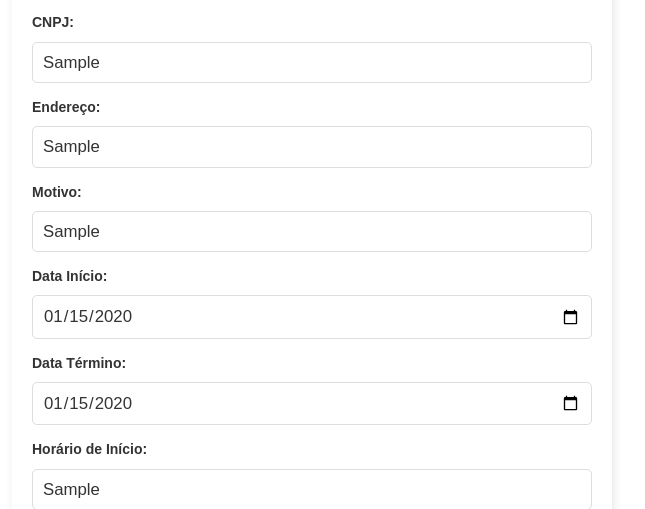
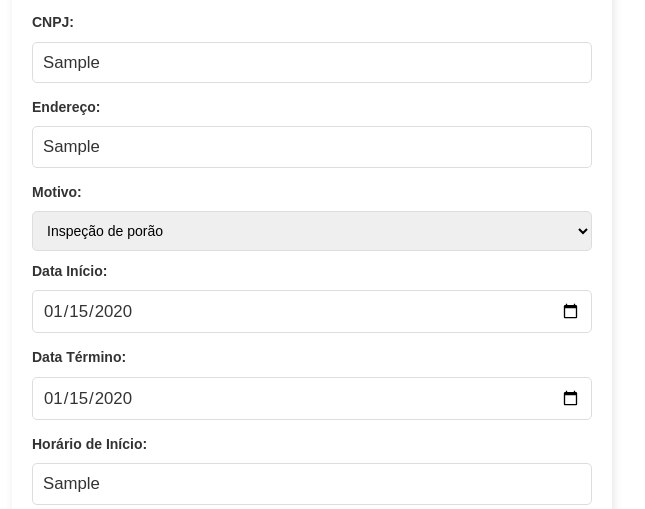
Before and after one commit to dimitricarneiro/embarcacoes, a Flask app: page /pedido/1/editar in a window 1280 px wide. Shown: the part 383-892 px from the top of the page, without its empty margins (328-973 px from the left). Run offline with Flask 3, Linux system fonts and the light colour scheme; a user stored in the database is signed in; tables that the repository leaves empty hold one stand-in row (values such as "Sample post").

Commit message:
Cria combobox para selecionar motivo de serviço

```diff
--- a/app/templates/formulario.html
+++ b/app/templates/formulario.html
@@ -75,8 +75,18 @@
     <label>Endereço:</label>
     <input type="text" id="endereco_empresa" value="{{ pedido.endereco_empresa if pedido else 'Rua Teste' }}" required>
 
-    <label>Motivo:</label>
-    <input type="text" id="motivo_solicitacao" value="{{ pedido.motivo_solicitacao if pedido else 'Inspeção de casco' }}" required>
+	<label>Motivo:</label>
+	<select id="motivo_solicitacao" required>
+  <option value="Inspeção de porão" {% if pedido and pedido.motivo_solicitacao == "Inspeção de porão" %}selected{% endif %}>Inspeção de porão</option>
+  <option value="Inspeção de casco" {% if (pedido and pedido.motivo_solicitacao == "Inspeção de casco") or not pedido %}selected{% endif %}>Inspeção de casco</option>
+  <option value="Inspeção de hélice" {% if pedido and pedido.motivo_solicitacao == "Inspeção de hélice" %}selected{% endif %}>Inspeção de hélice</option>
+  <option value="Inspeção subaquática" {% if pedido and pedido.motivo_solicitacao == "Inspeção subaquática" %}selected{% endif %}>Inspeção subaquática</option>
+  <option value="Limpeza de casco" {% if pedido and pedido.motivo_solicitacao == "Limpeza de casco" %}selected{% endif %}>Limpeza de casco</option>
+  <option value="Limpeza de porão" {% if pedido and pedido.motivo_solicitacao == "Limpeza de porão" %}selected{% endif %}>Limpeza de porão</option>
+  <option value="Ressuprimento de bordo" {% if pedido and pedido.motivo_solicitacao == "Ressuprimento de bordo" %}selected{% endif %}>Ressuprimento de bordo</option>
+  <option value="Atendimento Médico" {% if pedido and pedido.motivo_solicitacao == "Atendimento Médico" %}selected{% endif %}>Atendimento Médico</option>
+  <option value="Outros" {% if pedido and pedido.motivo_solicitacao == "Outros" %}selected{% endif %}>Outros</option>
+	</select>
 
     <label>Data Início:</label>
     <input type="date" id="data_inicio" value="{{ pedido.data_inicio.strftime('%Y-%m-%d') if pedido and pedido.data_inicio else '' }}" required>
```
Also changed, not shown: app/forms.py (+14 -1 lines).
